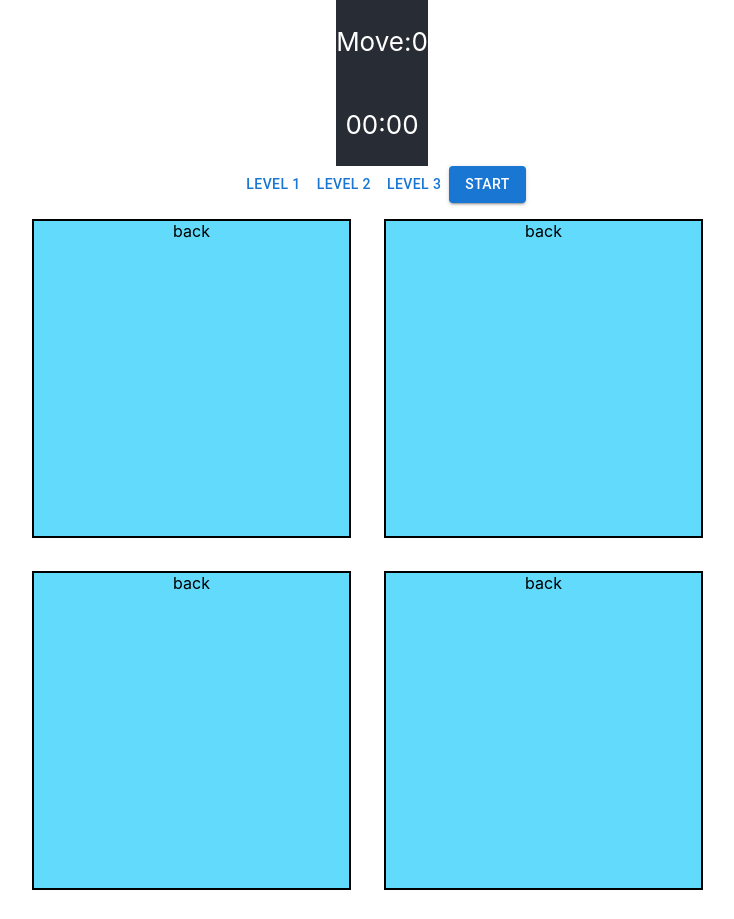
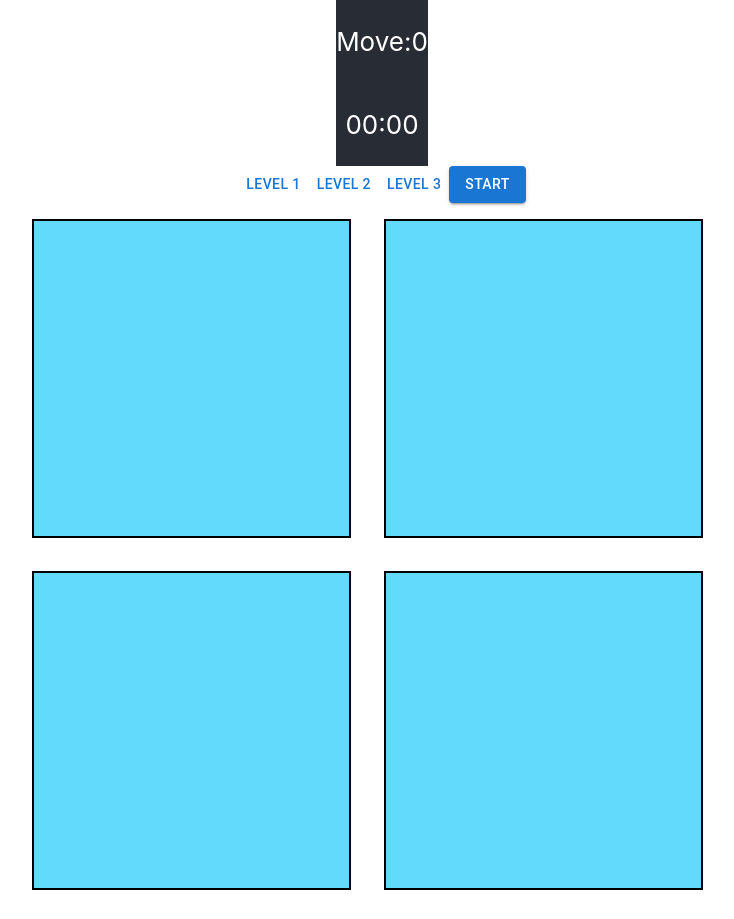
Before and after one commit to DongheeL/flipcard, a React (Create React App) app: page / in a window 1280 px wide. Shown: the whole page, without its empty margins (258-992 px from the left). Built offline with nearby package versions, Linux system fonts and the light colour scheme.

Commit message:
level clear 알림 인터벌 추가

```diff
--- a/src/App.tsx
+++ b/src/App.tsx
@@ -88,7 +88,7 @@ function App() {
       isAllMatched = cards.every((val)=>{return val.isFlip==true && val.matched==true})
     }
     if(isAllMatched){
-      alert('level clear!')
+      let timeout = setTimeout(() => { alert('level clear!')}, 500);
       clearInterval(recording.current);
     }
   }, [cards])
@@ -207,7 +207,7 @@ function App() {
                     className={`back ${val.isFlip ? '' : 'isFlip'}`}
                     style={{ width: `${700 / (2 * level) * 0.9}px`, height: `${700 / (2 * level) * 0.9}px` }}
                   >
-                    back
+
                   </div>
                 </div>
               </ImageListItem>
```
